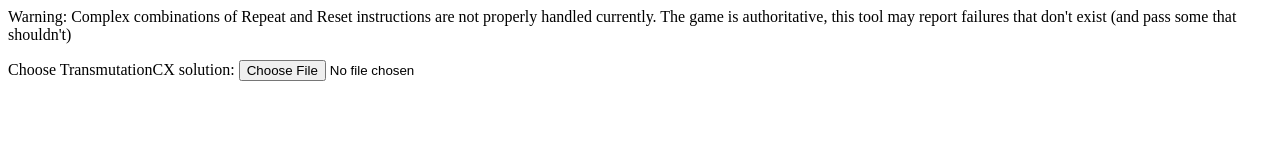
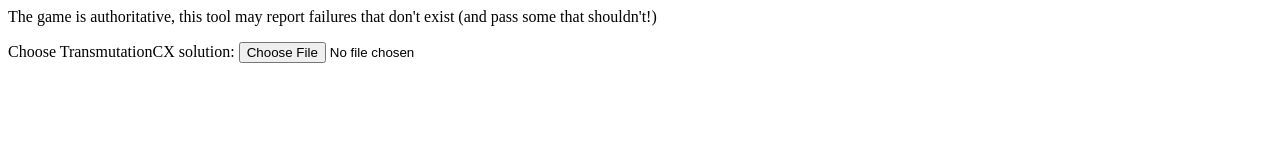
Before and after one commit to ssk97/ssk97.github.io, a plain HTML site: page index.html in a window 1280 px wide. Drawn offline with Linux system fonts and the light colour scheme; no server answers.

Commit message:
Remove Repeat/Reset warning

```diff
--- a/index.html
+++ b/index.html
@@ -3,7 +3,7 @@
     <meta content="text/html;charset=utf-8" http-equiv="Content-Type"/>
   </head>
   <body>
-	<p>Warning: Complex combinations of Repeat and Reset instructions are not properly handled currently. The game is authoritative, this tool may report failures that don't exist (and pass some that shouldn't)</p>
+	<p>The game is authoritative, this tool may report failures that don't exist (and pass some that shouldn't!)</p>
 	<label for="solution">Choose TransmutationCX solution:</label>
 
 	<input type="file"
```
